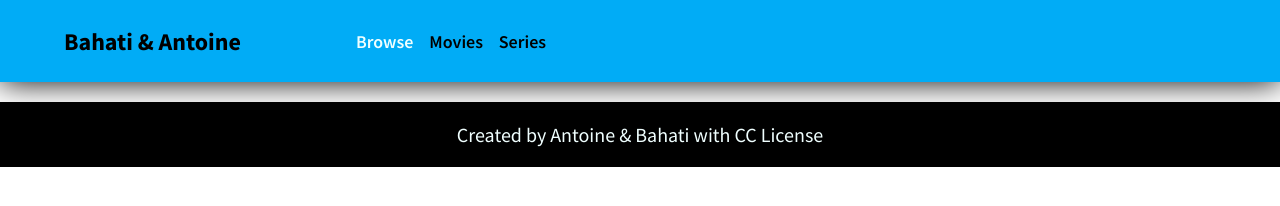
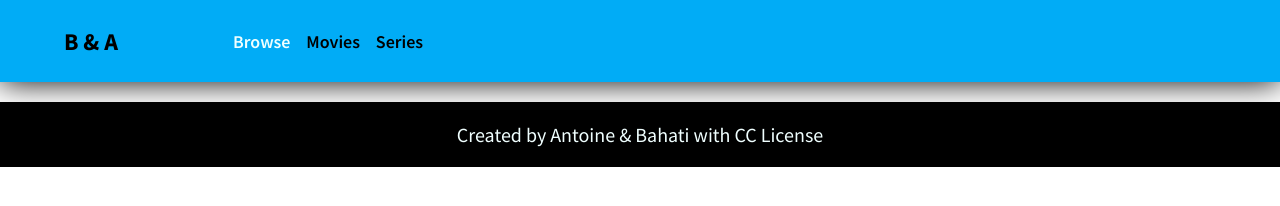
Before and after one commit to ANTOINE1128/MovieMagnet, a website built with webpack: page src/index.html in a window 1280 px wide. Built offline with nearby package versions, Linux system fonts and the light colour scheme; no server answers.

Commit message:
Update index.html

```diff
--- a/src/index.html
+++ b/src/index.html
@@ -16,7 +16,7 @@
 
             <nav>
                 <div class="logo">
-                    <h1>Bahati & Antoine</h1>
+                    <h1>B & A</h1>
                 </div>
 
                 <ul>
```
